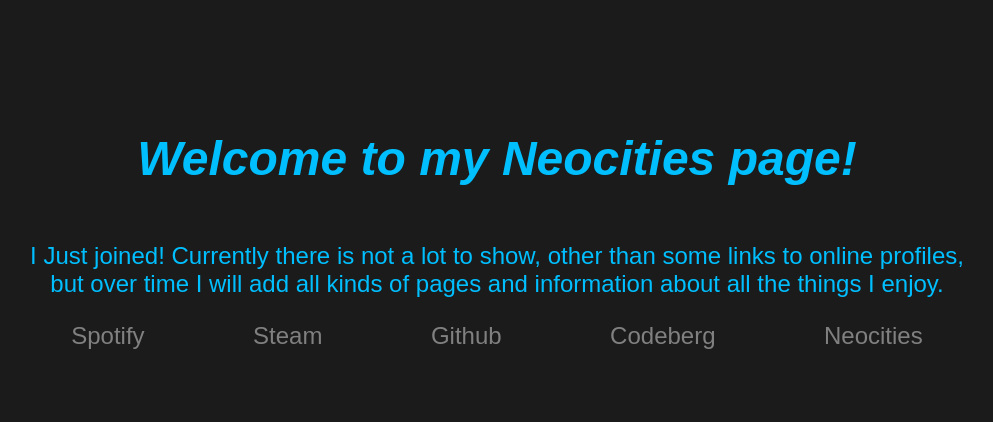
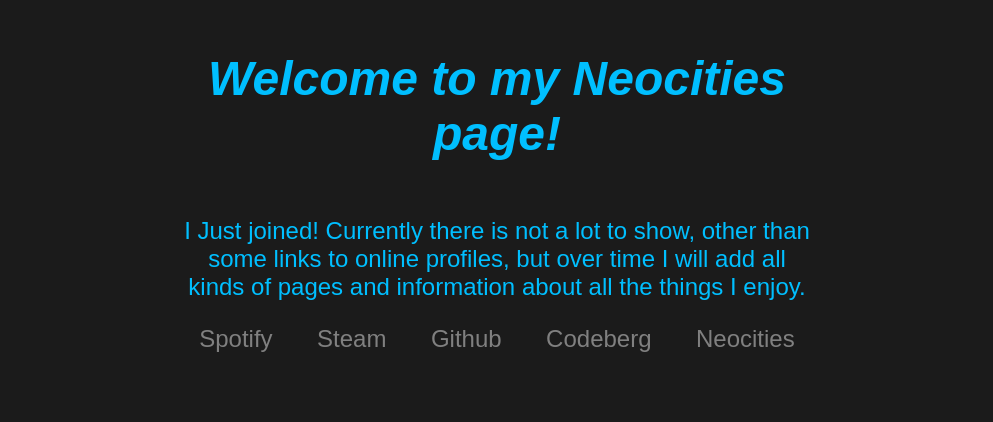
Before and after one commit to henkdb4/neocities, a plain HTML site: page index.html in a window 1280 px wide. Shown: the part 141-563 px from the top of the page, without its empty margins (143-1136 px from the left). Drawn offline with Linux system fonts and the light colour scheme; a web font is replaced by a local one.

Commit message:
Changed em to rem

```diff
--- a/style.css
+++ b/style.css
@@ -9,11 +9,11 @@ main {
   flex-direction: column;
   justify-content: center;
 
-  max-width: 40em;
-  margin: 10em auto auto auto;
+  max-width: 40rem;
+  margin: 10rem auto auto auto;
   padding: 0 50px;
 
-  font-size: 1.5em;
+  font-size: 1.5rem;
   text-align: center;
 }
 
@@ -21,11 +21,11 @@ h1 {
   font-optical-sizing: auto;
   font-weight: 900;
   font-style: italic;
-  font-size: 2em;
+  font-size: 3rem;
 }
 
 .linklist {
-  margin-bottom: 3em;
+  margin-bottom: 3rem;
   display: flex;
   flex-direction: row;
   flex-wrap: wrap;
```
